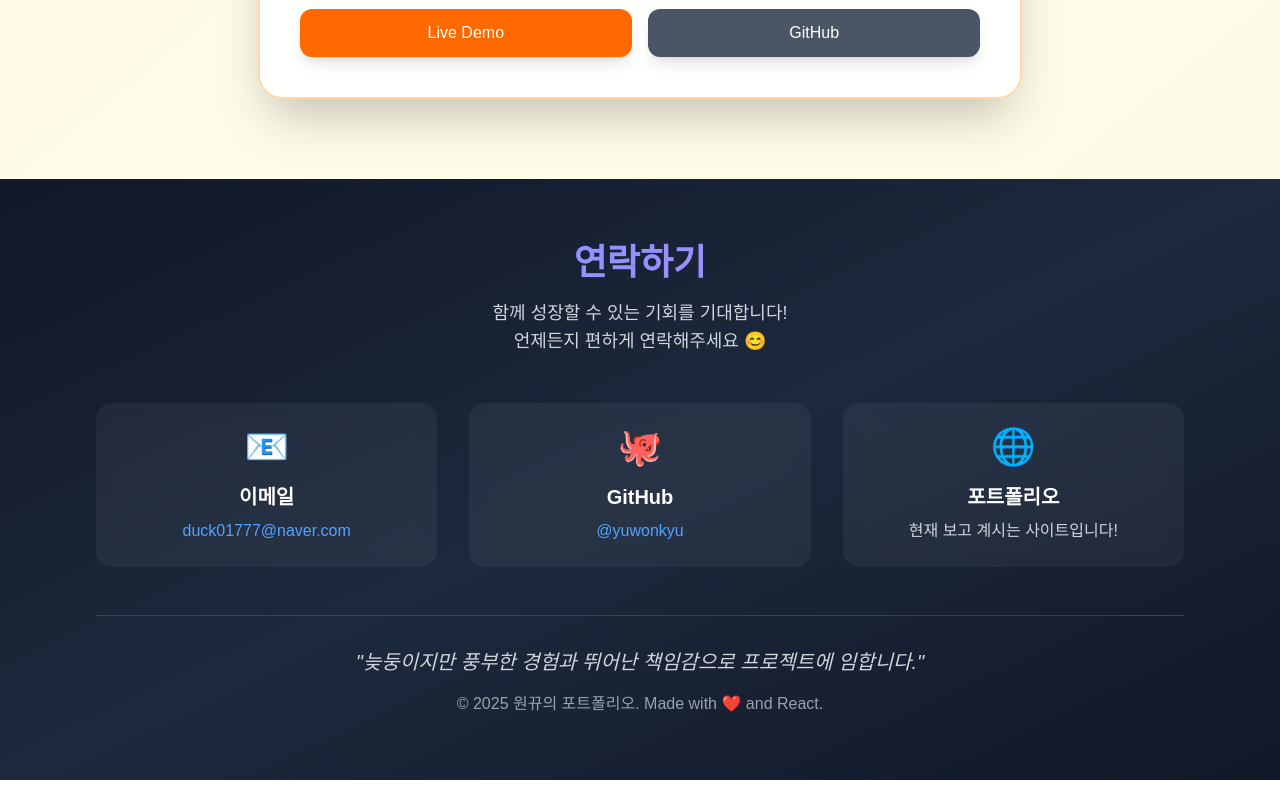
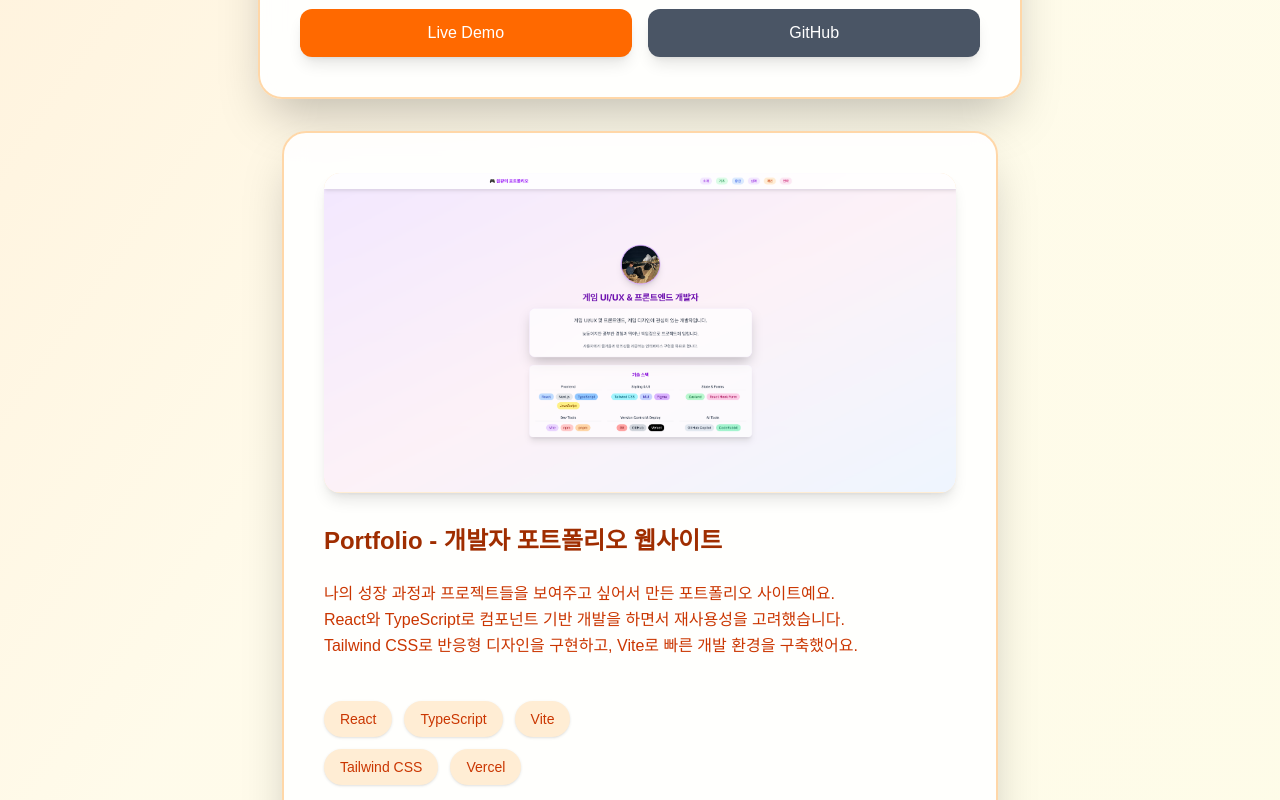
Before and after one commit to yuwonkyu/portfolio, a React (Vite) app: page / in a window 1280 px wide. Shown: the part 4760-5560 px from the top of the page. Built offline with nearby package versions, Linux system fonts and the light colour scheme; a web font is replaced by a local one.

Commit message:
feat: 개인 프로젝트 'Portfolio' 추가 및 이미지 파일 추가

```diff
--- a/src/data/projectsData.ts
+++ b/src/data/projectsData.ts
@@ -91,6 +91,17 @@ export const personalProjects: ProjectData[] = [
     imageAlt:
       "Make Character 프로젝트 - 게임 캐릭터 커스터마이징 웹사이트 스크린샷",
   },
+  {
+    id: "personal-2",
+    title: "Portfolio - 개발자 포트폴리오 웹사이트",
+    description:
+      "나의 성장 과정과 프로젝트들을 보여주고 싶어서 만든 포트폴리오 사이트예요.\nReact와 TypeScript로 컴포넌트 기반 개발을 하면서 재사용성을 고려했습니다.\nTailwind CSS로 반응형 디자인을 구현하고, Vite로 빠른 개발 환경을 구축했어요.",
+    technologies: ["React", "TypeScript", "Vite", "Tailwind CSS", "Vercel"],
+    liveUrl: "https://portfolio-wonkyu.vercel.app/",
+    githubUrl: "https://github.com/yuwonkyu/portfolio",
+    imageUrl: "/portfolio-project.png",
+    imageAlt: "Portfolio 프로젝트 - 개발자 포트폴리오 웹사이트 스크린샷",
+  },
 ];
 
 export const colorSchemes = {
```
Also changed, not shown: public/portfolio-project.png (added).
